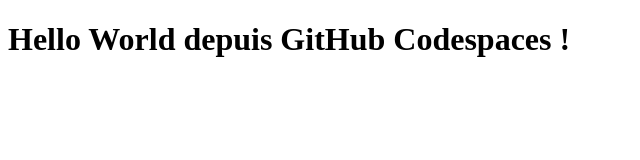
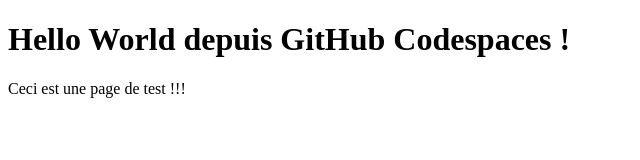
Before and after one commit to Denis-lab-911/hello-web, a plain HTML site: page index.html in a window 1280 px wide. Shown: the whole page, without its empty margins (0-640 px from the left). Drawn offline with Linux system fonts and the light colour scheme.

Commit message:
deploy: 7498d6f06e99c97a739f851ba1c434ae1b039a15

```diff
--- a/index.html
+++ b/index.html
@@ -6,5 +6,6 @@
   </head>
   <body>
     <h1>Hello World depuis GitHub Codespaces !</h1>
+    Ceci est une page de test !!!
   </body>
 </html>
```
Also changed, not shown: README.md (added), 1 other file.
